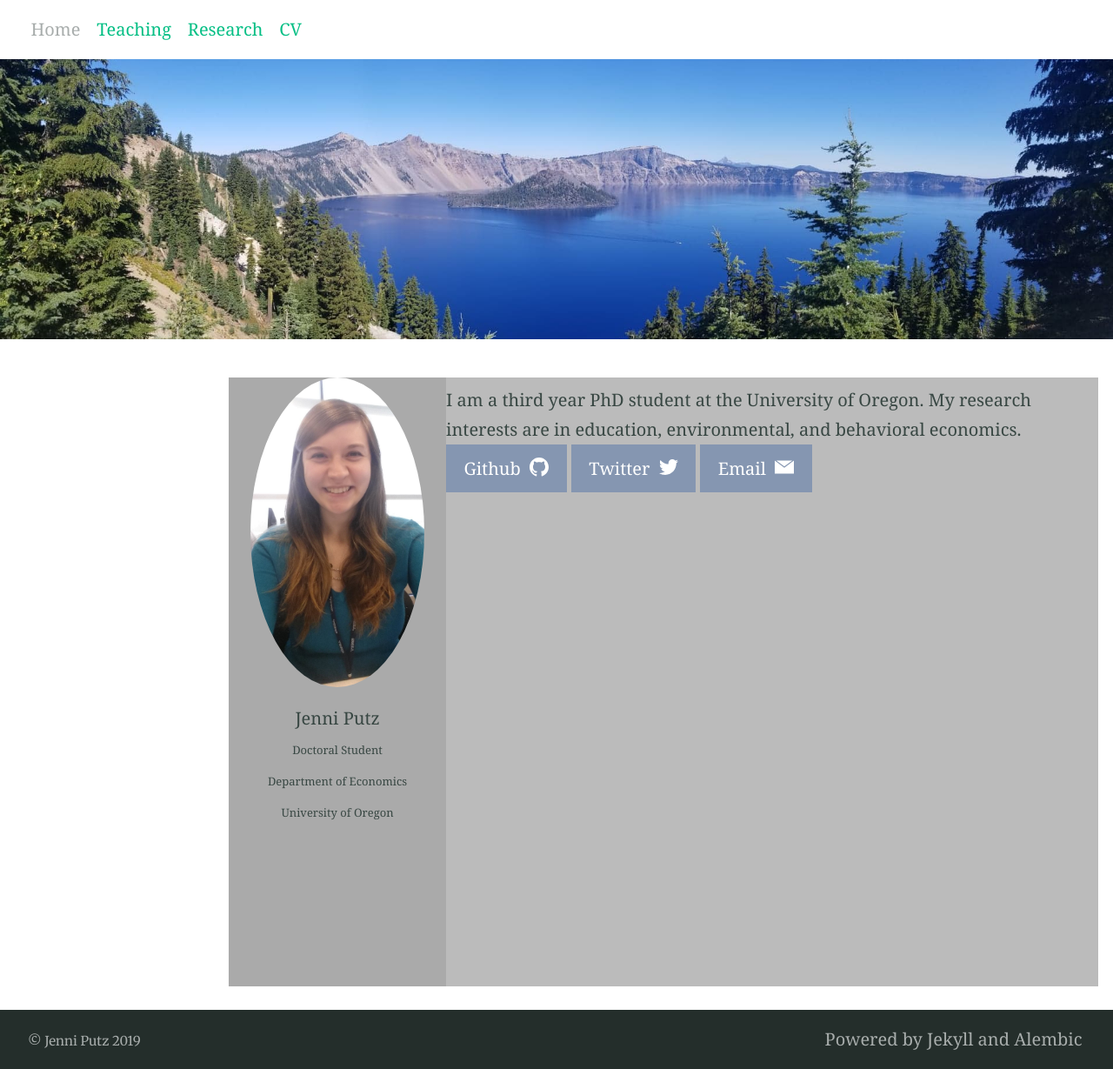
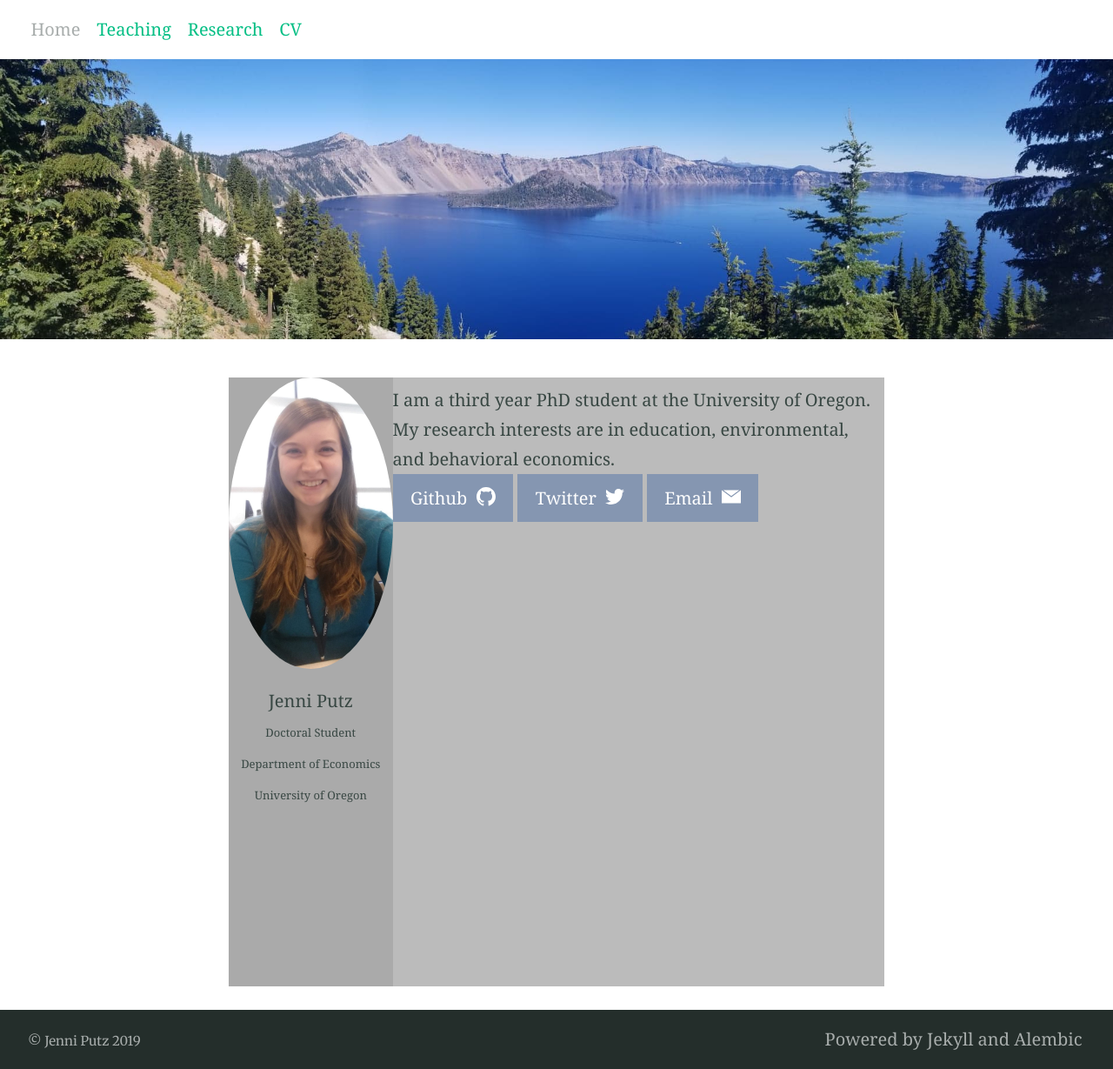
Before and after one commit to jenni-putz/1jenni-putz.github.io, a Jekyll site: the page built from index.md, in a window 1280 px wide. Shown: the whole page at 87% size. Built offline with Jekyll 4.4.1, drawn with Linux system fonts in a browser that asks for light colours; our own code applies the rules of GitHub Pages for plain Markdown files.

Commit message:
Update index.md

```diff
--- a/index.md
+++ b/index.md
@@ -17,6 +17,9 @@ img {
 <style>
 * {
   box-sizing: border-box;
+}
+.article  article--page  content  typeset{
+	width: 100% !important;
 }
 
 /* Create two unequal columns that floats next to each other */
@@ -45,7 +48,7 @@ img {
 <body>
 
 
-<div class="row" align="left" style="width: 1000px">
+<div class="row" align="left">
   <div class="column left" align = "center" style="background-color:#aaa;">
      <img src="/headshot.jpg" style="width:200px">
      <p style="text-align:center">Jenni Putz <br />
```
